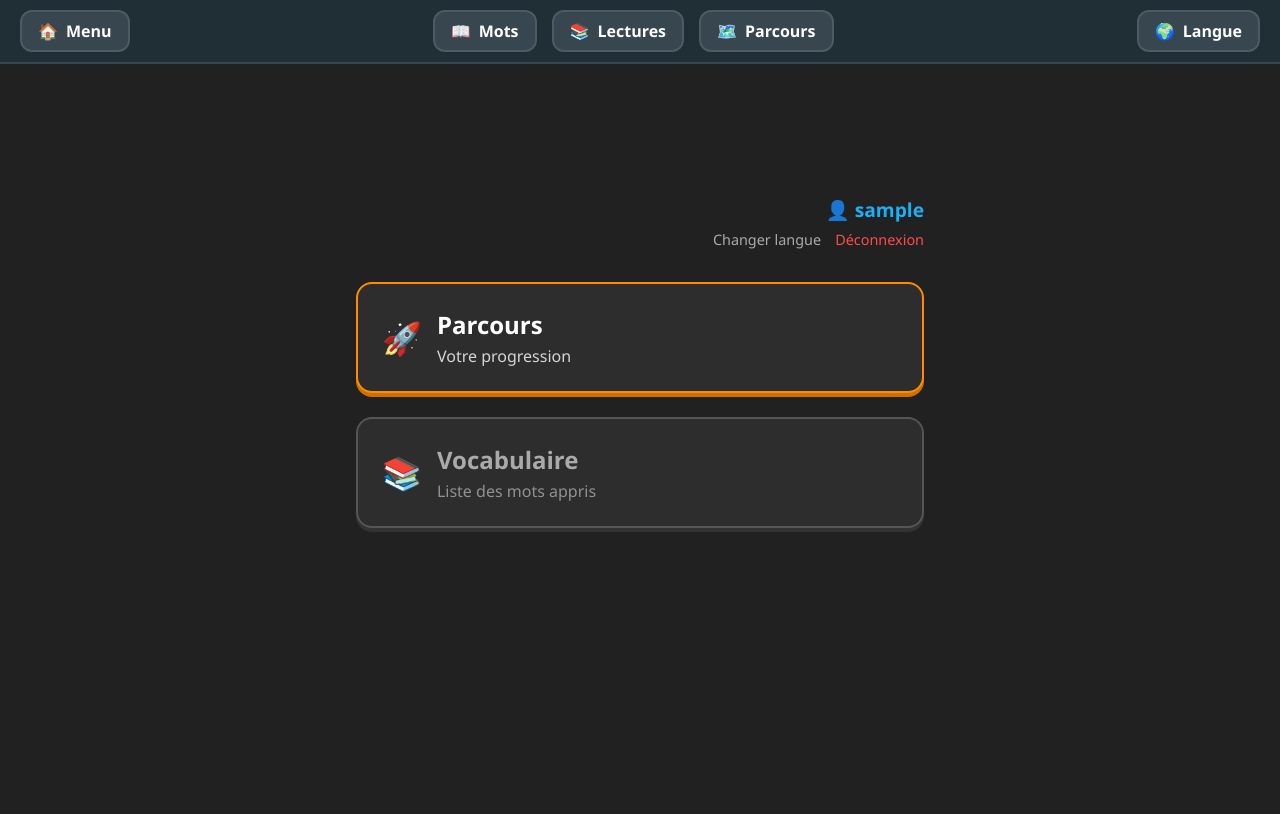
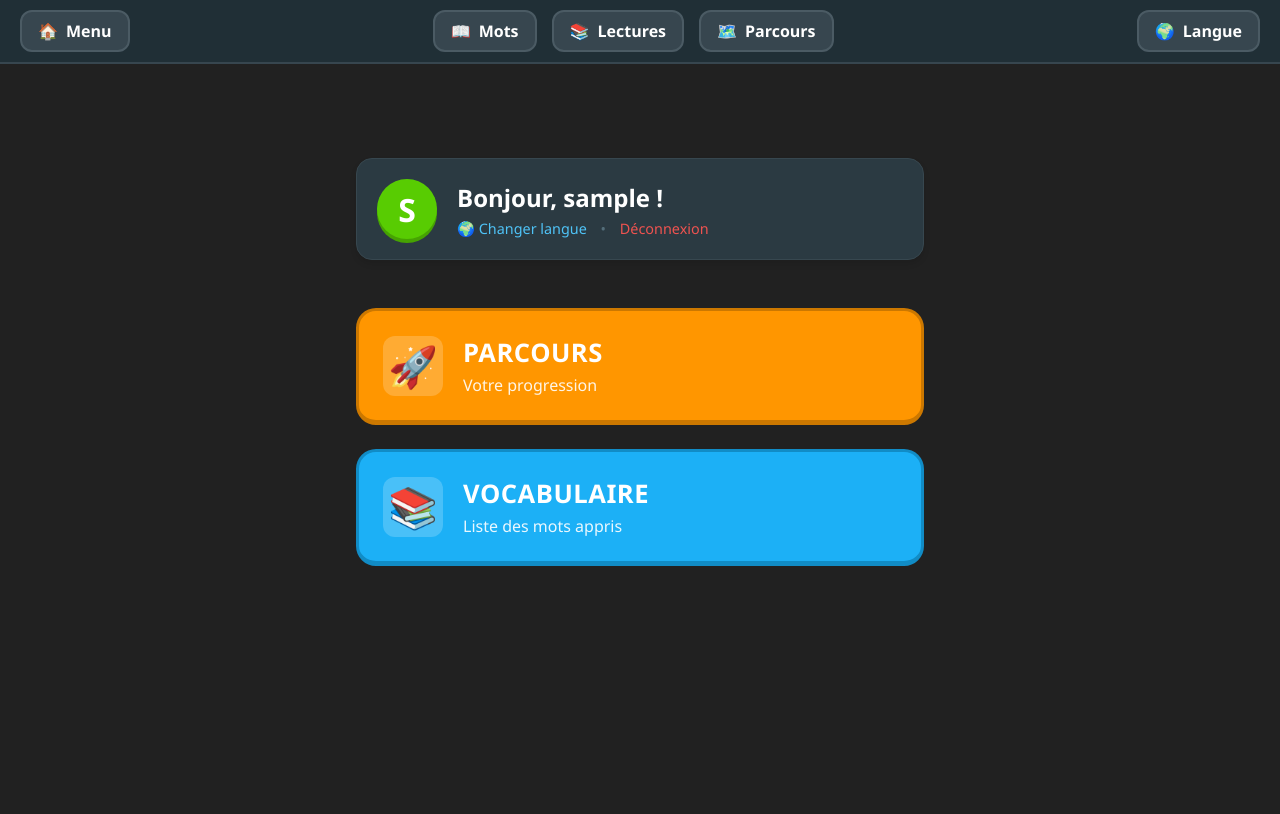
Before and after one commit to grosjak/learn-russian, a Django app: template core/templates/core/home.html in a window 1280 px wide. Run offline with Django 5.2, Linux system fonts and the light colour scheme; the template is opened without the code that fills it, so the values that code supplies are empty; the visitor is signed in with stand-in values (Sample User, id 1).

Commit message:
UI: Improve Home Menu and User Header styling

```diff
--- a/core/templates/core/home.html
+++ b/core/templates/core/home.html
@@ -4,79 +4,182 @@
 {% block content %}
 <div class="container" style="display: flex; flex-direction: column; justify-content: center; min-height: 80vh;">
     <!-- User Header -->
-    <div style="display: flex; justify-content: space-between; align-items: center; width: 100%; margin-bottom: 2rem;">
-        <!-- Empty left side or title -->
-        <div></div>
-
-        <div style="text-align: right;">
-            {% if user.is_authenticated %}
-            <div style="color: #1CB0F6; font-weight: bold; font-size: 1.2rem;">👤 {{ user.username }}</div>
-            <div style="margin-top: 5px;">
-                <a href="{% url 'select_language' %}"
-                    style="color: #aaa; text-decoration: none; font-size: 0.9rem; margin-right: 10px;">Changer
-                    langue</a>
-                <a href="{% url 'logout' %}"
-                    style="color: #FF4B4B; text-decoration: none; font-size: 0.9rem;">Déconnexion</a>
+    <div class="dashboard-header">
+        <div class="user-greeting">
+            <div class="avatar-circle">
+                {{ user.username|make_list|first|upper }}
             </div>
-            {% endif %}
+            <div class="user-info">
+                <h2>Bonjour, {{ user.username }} !</h2>
+                <div class="user-links">
+                    <a href="{% url 'select_language' %}">🌍 Changer langue</a>
+                    <span class="separator">•</span>
+                    <a href="{% url 'logout' %}" class="logout-link">Déconnexion</a>
+                </div>
+            </div>
         </div>
     </div>
 
-    <div style="display: flex; flex-direction: column; gap: 1.5rem; width: 100%;">
+    <div class="menu-grid">
 
         <!-- Primary Learning Path Button -->
         <a href="{% if target_language == 'ru' %}{% url 'practice' 'alphabet' %}{% else %}{% url 'roadmap' %}{% endif %}"
-            class="menu-btn">
-            <span style="font-size: 2rem; margin-right: 15px;">
+            class="menu-btn btn-alphabet">
+            <div class="icon-box">
                 {% if target_language == 'ru' %}🅰️{% else %}🚀{% endif %}
-            </span>
-            <div style="text-align: left;">
-                <div>{% if target_language == 'ru' %}Alphabet{% else %}Parcours{% endif %}</div>
-                <div style="font-size: 1rem; font-weight: normal; opacity: 0.8; margin-top: 4px;">
+            </div>
+            <div class="text-content">
+                <div class="title">{% if target_language == 'ru' %}Alphabet{% else %}Parcours{% endif %}</div>
+                <div class="subtitle">
                     {% if target_language == 'ru' %}Maîtrisez le Cyrillique{% else %}Votre progression{% endif %}
                 </div>
             </div>
         </a>
 
-        <a href="{% url 'vocabulary' %}" class="menu-btn secondary">
-            <span style="font-size: 2rem; margin-right: 15px;">📚</span>
-            <div>
-                <div>Vocabulaire</div>
-                <div style="font-size: 1rem; font-weight: normal; opacity: 0.8; margin-top: 4px;">Liste des mots appris
-                </div>
+        <a href="{% url 'vocabulary' %}" class="menu-btn btn-vocabulary">
+            <div class="icon-box">📚</div>
+            <div class="text-content">
+                <div class="title">Vocabulaire</div>
+                <div class="subtitle">Liste des mots appris</div>
             </div>
         </a>
     </div>
 </div>
 
 <style>
-    .menu-btn {
-        background-color: var(--card-bg);
-        /* Dark card */
-        border: 2px solid var(--duo-green);
-        /* Orange border */
-        color: white;
-        padding: 1.5rem;
+    .dashboard-header {
+        margin-bottom: 3rem;
+        background: #2b3a42;
+        /* Slightly lighter than main bg */
+        padding: 20px;
         border-radius: 16px;
-        font-size: 1.5rem;
-        font-weight: bold;
-        text-decoration: none;
+        box-shadow: 0 4px 6px rgba(0, 0, 0, 0.1);
+        border: 1px solid #37474f;
+    }
+
+    .user-greeting {
         display: flex;
         align-items: center;
-        box-shadow: 0 4px 0 var(--duo-green-shadow);
-        /* Orange shadow */
-        transition: transform 0.1s, background 0.2s;
+        gap: 20px;
+    }
+
+    .avatar-circle {
+        width: 60px;
+        height: 60px;
+        background: #58cc02;
+        color: white;
+        border-radius: 50%;
+        display: flex;
+        align-items: center;
+        justify-content: center;
+        font-size: 2rem;
+        font-weight: bold;
+        box-shadow: 0 4px 0 #46a302;
+    }
+
+    .user-info h2 {
+        margin: 0;
+        font-size: 1.5rem;
+        color: white;
+    }
+
+    .user-links {
+        margin-top: 5px;
+        font-size: 0.9rem;
+        color: #b0bec5;
+    }
+
+    .user-links a {
+        color: #4fc3f7;
+        text-decoration: none;
+        transition: color 0.2s;
+    }
+
+    .user-links a:hover {
+        text-decoration: underline;
+    }
+
+    .user-links .logout-link {
+        color: #ef5350;
+    }
+
+    .separator {
+        margin: 0 10px;
+        color: #546e7a;
+    }
+
+    /* Menu Buttons */
+    .menu-grid {
+        display: flex;
+        flex-direction: column;
+        gap: 1.5rem;
+    }
+
+    .menu-btn {
+        display: flex;
+        align-items: center;
+        padding: 1.5rem;
+        border-radius: 20px;
+        text-decoration: none;
+        color: white;
+        transition: transform 0.1s, filter 0.2s;
+        border-bottom-width: 5px;
+        border-style: solid;
+        position: relative;
+        overflow: hidden;
+    }
+
+    .menu-btn:hover {
+        transform: translateY(-2px);
+        filter: brightness(1.05);
     }
 
     .menu-btn:active {
-        transform: translateY(4px);
-        box-shadow: none;
+        transform: translateY(2px);
+        border-bottom-width: 2px;
+        margin-top: 3px;
+        /* visual offset compensation */
     }
 
-    .menu-btn.secondary {
-        border-color: #555;
-        box-shadow: 0 4px 0 #333;
-        color: #aaa;
+    .icon-box {
+        font-size: 2.5rem;
+        margin-right: 20px;
+        background: rgba(255, 255, 255, 0.2);
+        width: 60px;
+        height: 60px;
+        border-radius: 12px;
+        display: flex;
+        align-items: center;
+        justify-content: center;
+    }
+
+    .text-content {
+        flex: 1;
+    }
+
+    .title {
+        font-size: 1.6rem;
+        font-weight: 800;
+        margin-bottom: 4px;
+        text-transform: uppercase;
+        letter-spacing: 0.5px;
+    }
+
+    .subtitle {
+        font-size: 1rem;
+        opacity: 0.9;
+        font-weight: 500;
+    }
+
+    /* Styles Specific */
+    .btn-alphabet {
+        background-color: #ff9600;
+        border-color: #cc7800;
+    }
+
+    .btn-vocabulary {
+        background-color: #1cb0f6;
+        border-color: #118cc6;
     }
 </style>
 {% endblock %}
```
